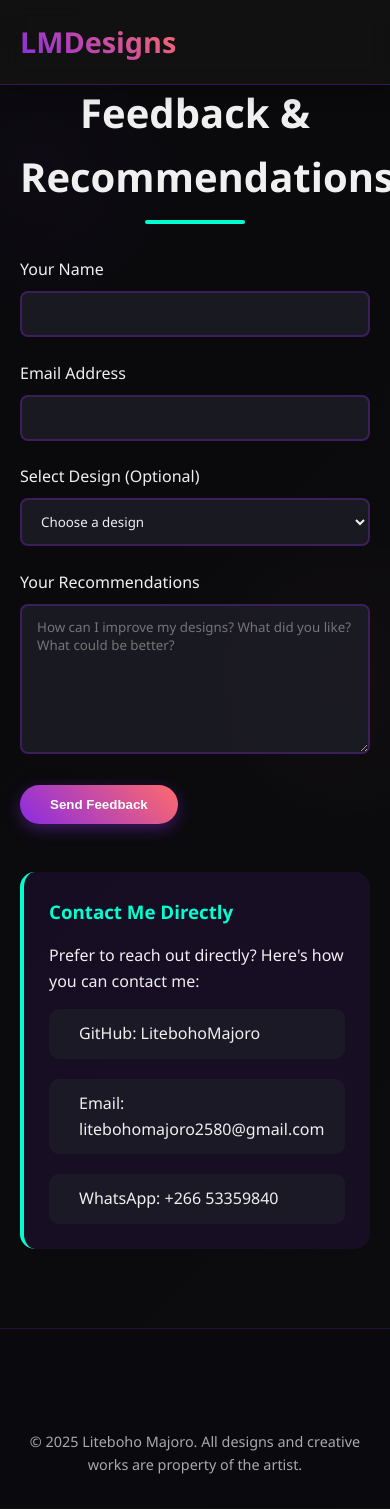
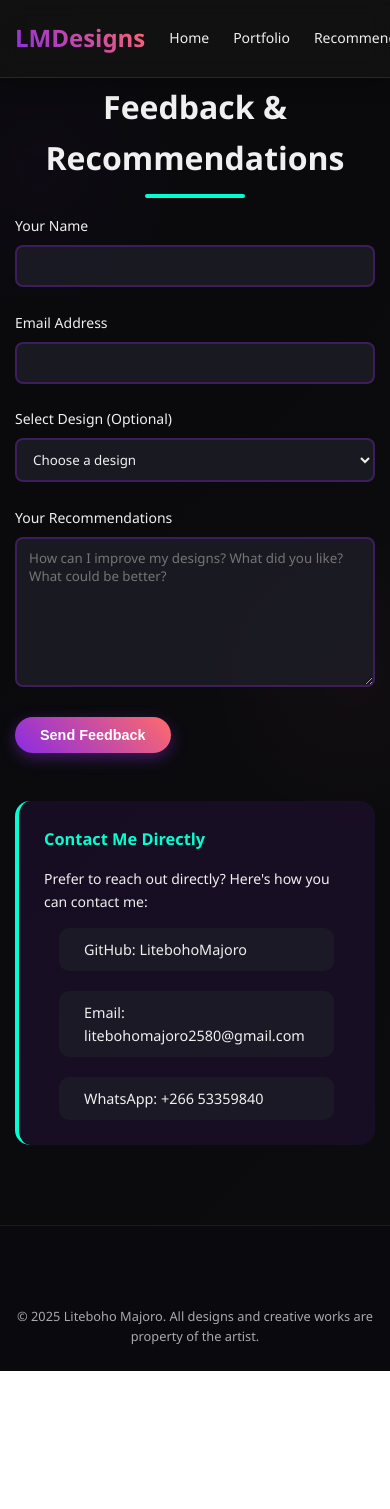
Before and after one commit to LitebohoMajoro/LM-Designs-Website, a React (Create React App) app: page /Recommendations in a window 390 px wide. After the commit the page ends 1371 px from the top, so only its background shows below. Built offline with nearby package versions, Linux system fonts and the light colour scheme.

Commit message:
Update styles.css

```diff
--- a/src/styles.css
+++ b/src/styles.css
@@ -20,10 +20,13 @@
     background: linear-gradient(135deg, var(--darker), var(--dark));
     color: var(--light);
     line-height: 1.6;
-            overflow-x: hidden;
+    overflow-x: hidden; /* Prevent horizontal scroll from overflowing content */
     min-height: 100vh;
     position: relative;
-            cursor:all-scroll;
+    cursor: all-scroll; /* This will be overridden for touch devices */
+
+    /* Add a base font size using rem for better scaling */
+    font-size: 16px; /* Base font size for desktop */
 }
 
 /* Enhanced cursor effect styles */
@@ -82,7 +85,7 @@
 .container {
     max-width: 1200px;
     margin: 0 auto;
-            padding: 0 20px;
+    padding: 0 20px; /* Changed to fixed px for outer padding, will adjust in media queries */
 }
 
 /* Header Styles */
@@ -164,11 +167,12 @@
 
 /* Hero Section with Profile Photo */
 .hero {
-            height: 100vh;
+    /* Use min-height and padding-top to ensure content is visible below fixed header */
+    min-height: 100vh;
     display: flex;
     align-items: center;
     position: relative;
-            padding-top: 80px;
+    padding-top: 80px; /* Space for fixed header */
 }
 
 .hero-content {
@@ -178,7 +182,8 @@
     width: 100%;
     max-width: 1200px;
     margin: 0 auto;
-            padding: 0 20px;
+    padding: 0 20px; /* Consistent padding */
+    flex-wrap: wrap; /* Allow wrapping on smaller screens */
 }
 
 .hero-text {
@@ -188,6 +193,8 @@
     animation: popIn 1s cubic-bezier(0.175, 0.885, 0.32, 1.275) 0.3s forwards;
     flex: 1;
     padding-right: 50px;
+    /* Ensure text takes full width on small screens before photo */
+    min-width: 300px; /* Prevent text from becoming too narrow */
 }
 
 .hero-photo {
@@ -203,6 +210,7 @@
     animation: popIn 1s cubic-bezier(0.175, 0.885, 0.32, 1.275) 0.5s forwards;
     position: relative;
     z-index: 2;
+    margin-left: auto; /* Push to the right on desktop */
 }
 
 .hero-photo img {
@@ -217,7 +225,7 @@
 }
 
 .hero h1 {
-            font-size: 3.5rem;
+    font-size: 3.5rem; /* Will scale down in media queries */
     margin-bottom: 1rem;
     line-height: 1.2;
 }
@@ -230,7 +238,7 @@
 }
 
 .hero p {
-            font-size: 1.2rem;
+    font-size: 1.2rem; /* Will scale down in media queries */
     margin-bottom: 2rem;
     opacity: 0.9;
 }
@@ -268,7 +276,7 @@
 }
 
 .filter-section h2 {
-            font-size: 2.5rem;
+    font-size: 2.5rem; /* Will scale down in media queries */
     margin-bottom: 2rem;
     position: relative;
     display: inline-block;
@@ -289,8 +297,8 @@
 .filter-buttons {
     display: flex;
     justify-content: center;
-            flex-wrap: wrap;
-            gap: 15px;
+    flex-wrap: wrap; /* Ensures buttons wrap to next line on smaller screens */
+    gap: 15px; /* Spacing between buttons */
     margin-bottom: 3rem;
 }
 
@@ -326,6 +334,7 @@
 /* Portfolio Grid */
 .portfolio-grid {
     display: grid;
+    /* Adjusted minmax for better mobile stacking. 1fr means it will take full width. */
     grid-template-columns: repeat(auto-fill, minmax(280px, 1fr));
     gap: 25px;
     padding: 0 0 5rem;
@@ -353,28 +362,25 @@
 
 /* Portfolio Image Container */
 .portfolio-img {
-    /* Remove fixed height to allow content to dictate height */
-    /* height: 250px; */ /* REMOVE THIS LINE */
     width: 100%;
     background: linear-gradient(45deg, #2c2541, #1a1a2e);
-    display: flex; /* Keep flex for centering if you still use an icon */
+    display: flex;
     align-items: center;
     justify-content: center;
     color: var(--accent);
     font-size: 3rem;
-    /* Add a minimum height to ensure some spacing even without an image */
-    min-height: 150px; /* Adjust as needed, or remove if not desired */
-    overflow: hidden; /* Ensures content inside doesn't spill out */
+    min-height: 150px;
+    overflow: hidden;
 }
 
 /* Styles for actual images within portfolio items */
 .portfolio-img img,
 .portfolio-img video {
-    width: 100%; /* Ensures image/video fills the width of its container */
+    width: 100%;
     height: auto; /* IMPORTANT: This maintains aspect ratio */
-    display: block; /* Removes any extra space below the image/video */
-    border-radius: 10px; /* Keep your existing border-radius */
-    object-fit: cover; /* Ensures the image/video covers the area without distortion */
+    display: block;
+    border-radius: 10px;
+    object-fit: cover;
 }
 
 .portfolio-info {
@@ -501,9 +507,10 @@
 
 .contact-methods {
     display: flex;
-            flex-wrap: wrap;
+    flex-wrap: wrap; /* Allows methods to wrap on smaller screens */
     gap: 20px;
     margin-top: 15px;
+    justify-content: center; /* Center methods on smaller screens */
 }
 
 .contact-method {
@@ -518,6 +525,10 @@
     color: var(--light);
     opacity: 0;
     transform: translateY(20px);
+    /* Make contact method items flexible */
+    flex: 1 1 auto; /* Allow items to grow and shrink */
+    min-width: 150px; /* Ensure they don't get too small */
+    max-width: 250px; /* Cap their max width for larger screens within the flex wrap */
 }
 
 .contact-method.visible {
@@ -584,7 +595,7 @@
     font-size: 0.9rem;
 }
 
-        /* Animations */
+/* Animations (no changes needed here, they are well-defined) */
 @keyframes fadeInUp {
     from {
         opacity: 0;
@@ -611,11 +622,167 @@
     }
 }
 
-        /* Responsive Design */
-        @media (max-width: 768px) {
+
+/* Responsive Design - Adjustments and additions */
+
+/* Base font size for all elements, relative to root (16px default) */
+html {
+  font-size: 100%; /* Ensures 1rem = 16px by default across browsers */
+}
+
+/* Smallest mobile phones first (mobile-first approach if building from scratch) */
+@media (max-width: 480px) {
+    /* General adjustments for very small screens */
+    body {
+        font-size: 14px; /* Smaller base font for tiny screens */
+    }
+
+    .container {
+        padding: 0 15px; /* Tighter padding on very small screens */
+    }
+
+    /* Header */
+    .logo {
+        font-size: 1.5rem; /* Smaller logo */
+    }
+
+    .logo i {
+        font-size: 1.7rem; /* Smaller icon */
+    }
+
+    /* Hero Section */
+    .hero {
+        padding-top: 60px; /* Adjust padding for potentially smaller header on very small screens */
+        min-height: auto; /* Allow hero to shrink */
+        height: auto; /* Allow hero to shrink */
+    }
+
+    .hero-content {
+        flex-direction: column; /* Stack items vertically */
+        text-align: center;
+    }
+
+    .hero-photo {
+        width: 200px; /* Smaller photo */
+        height: 200px;
+        margin: 0 auto 30px auto; /* Center photo and add space below */
+    }
+
+    .hero-text {
+        padding-right: 0; /* Remove right padding */
+        padding-bottom: 20px; /* Add space below text when photo is above */
+    }
+
+    .hero h1 {
+        font-size: 2rem; /* Smaller heading for phones */
+        margin-bottom: 0.8rem;
+    }
+
+    .hero p {
+        font-size: 1rem; /* Smaller paragraph text */
+        margin-bottom: 1.5rem;
+    }
+
+    .cta-button {
+        padding: 10px 25px; /* Slightly smaller button */
+        font-size: 0.9rem;
+    }
+
+    /* Filter Section */
+    .filter-section h2 {
+        font-size: 2rem; /* Smaller filter section heading */
+    }
+
+    .filter-buttons {
+        gap: 8px; /* Tighter button spacing */
+        margin-bottom: 2rem;
+    }
+
+    .filter-btn {
+        padding: 6px 12px; /* Smaller buttons */
+        font-size: 0.8rem;
+    }
+
+    /* Portfolio Grid */
+    .portfolio-grid {
+        grid-template-columns: 1fr; /* Force single column on very small screens */
+        gap: 20px;
+    }
+
+    .portfolio-info {
+        padding: 15px; /* Smaller padding inside portfolio items */
+    }
+
+    /* Contact Section */
+    .contact-container h2 {
+        font-size: 2rem;
+        margin-bottom: 2rem;
+    }
+
+    .form-group input,
+    .form-group textarea,
+    .form-group select {
+        padding: 10px 12px; /* Smaller form fields */
+    }
+
+    .contact-methods {
+        flex-direction: column; /* Stack contact methods vertically */
+        align-items: center; /* Center them when stacked */
+    }
+
+    .contact-method {
+        width: 90%; /* Make them take most of the width */
+        max-width: 300px; /* Limit max width even when stacked */
+        padding: 10px 15px; /* Adjust padding */
+        font-size: 0.9rem;
+    }
+
+    /* Footer */
+    footer {
+        padding: 1.5rem 0;
+    }
+
+    .social-links {
+        gap: 15px; /* Tighter social link spacing */
+        margin-bottom: 1rem;
+    }
+
+    .social-links a {
+        width: 40px; /* Smaller social icons */
+        height: 40px;
+        font-size: 1rem;
+    }
+
+    .copyright {
+        font-size: 0.8rem;
+    }
+
+    /* Disable cursor effects on small devices */
+    body {
+        cursor: default;
+    }
+    .cursor-dot, .cursor-light {
+        display: none;
+    }
+}
+
+/* Medium-sized devices (e.g., tablets in portrait, larger phones) */
+@media (min-width: 481px) and (max-width: 768px) {
+    /* You already have a good foundation for this breakpoint.
+       I've refined some values and added more consistent scaling. */
+
+    body {
+        font-size: 15px; /* Slightly smaller base font for tablets/larger phones */
+    }
+
+    .container {
+        padding: 0 20px;
+    }
+
+    /* Header */
     .nav-links {
         position: fixed;
-                top: 70px;
+        top: 70px; /* Adjust if your header height changes */
         right: -100%;
         flex-direction: column;
         background: rgba(18, 18, 18, 0.95);
@@ -638,8 +805,40 @@
         display: block;
     }
 
+    /* Hero Section */
+    .hero {
+        padding-top: 80px;
+        height: auto; /* Allow height to adjust */
+        min-height: 80vh; /* Ensure some minimum height */
+    }
+
+    .hero-content {
+        flex-direction: column; /* Stack text and photo vertically */
+        text-align: center;
+    }
+
+    .hero-text {
+        padding-right: 0;
+        margin-bottom: 30px; /* Space between text and photo */
+    }
+
+    .hero-photo {
+        width: 280px; /* Slightly smaller photo */
+        height: 280px;
+        margin: 0 auto; /* Center photo */
+    }
+
     .hero h1 {
-                font-size: 2.5rem;
+        font-size: 2.8rem; /* Scale down heading */
+    }
+
+    .hero p {
+        font-size: 1.1rem; /* Scale down paragraph */
+    }
+
+    /* Filter Section */
+    .filter-section h2 {
+        font-size: 2.2rem;
     }
 
     .filter-buttons {
@@ -651,13 +850,27 @@
         font-size: 0.9rem;
     }
 
+    /* Portfolio Grid */
     .portfolio-grid {
-                grid-template-columns: repeat(auto-fill, minmax(250px, 1fr));
+        grid-template-columns: repeat(auto-fill, minmax(250px, 1fr)); /* Adjusted minmax */
+        gap: 20px;
+    }
+
+    /* Contact Section */
+    .contact-container h2 {
+        font-size: 2.2rem;
     }
 
     .contact-methods {
-                flex-direction: column;
+        flex-direction: row; /* Keep them in a row for tablets, but they will wrap */
+        justify-content: center;
+        gap: 15px;
     }
+
+    .contact-method {
+      max-width: 200px; /* Adjusted max-width for better two-column layout on tablets */
+    }
+
 
     /* Disable cursor effects on mobile */
     body {
@@ -668,19 +881,29 @@
     }
 }
 
-        @media (max-width: 480px) {
-            .hero h1 {
-                font-size: 2rem;
+/* Larger screens / Desktops (>= 769px) - Optional, for fine-tuning */
+@media (min-width: 769px) {
+    /* You can add specific styles here if you want things to look different on very large screens */
+    .hero-content {
+        flex-direction: row; /* Ensure elements are side-by-side */
+        text-align: left; /* Align text to left */
     }
 
-            .portfolio-grid {
-                grid-template-columns: 1fr;
+    .hero-text {
+        padding-right: 50px; /* Restore desktop padding */
+        margin-bottom: 0;
+    }
+
+    .hero-photo {
+        margin-left: auto; /* Push photo to the right */
+        margin-top: 0;
+    }
+
+    /* Re-enable cursor on larger screens */
+    body {
+        cursor: all-scroll;
+    }
+    .cursor-dot, .cursor-light {
+        display: block; /* Or whatever initial display value they have */
     }
 }
-
-        .portfolio-img img {
-            width: 100%;
-            height: auto;
-            border-radius: 10px;
-            object-fit: cover;
-        }
```
Lines whose indentation alone changed are shown as unchanged.
